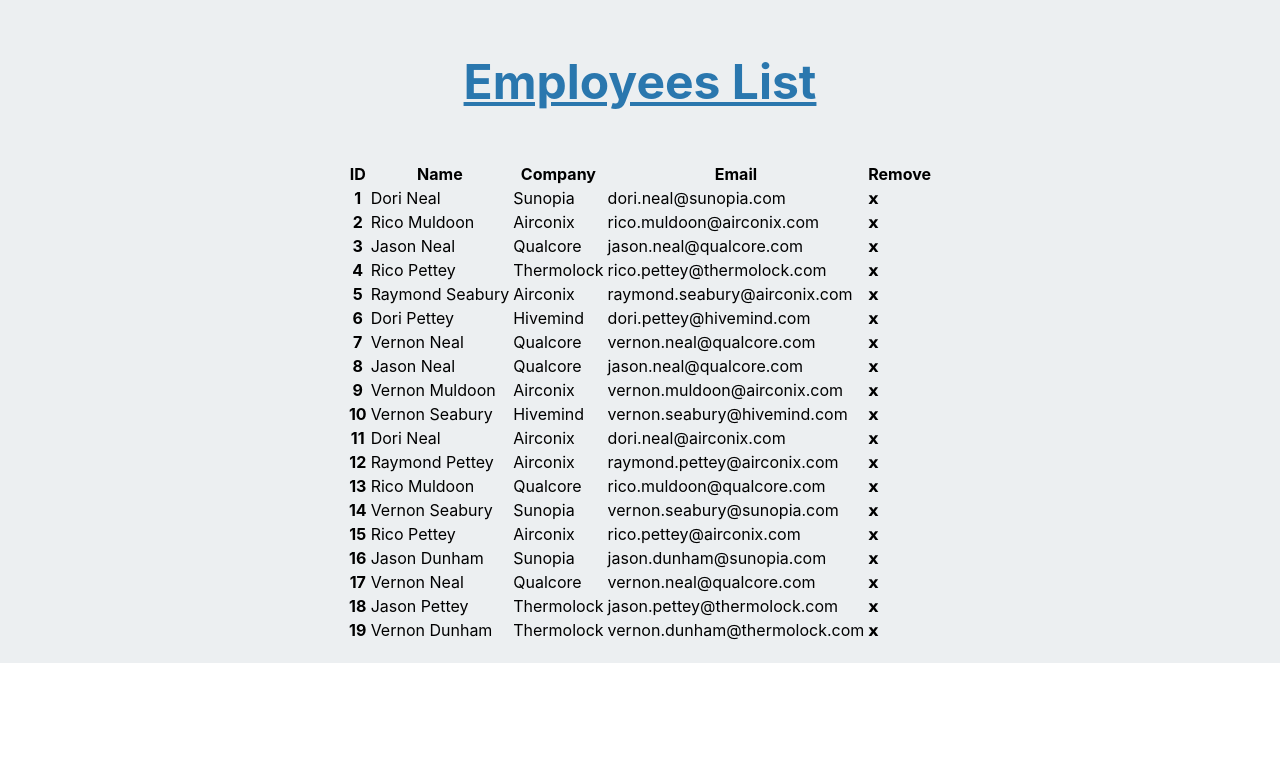
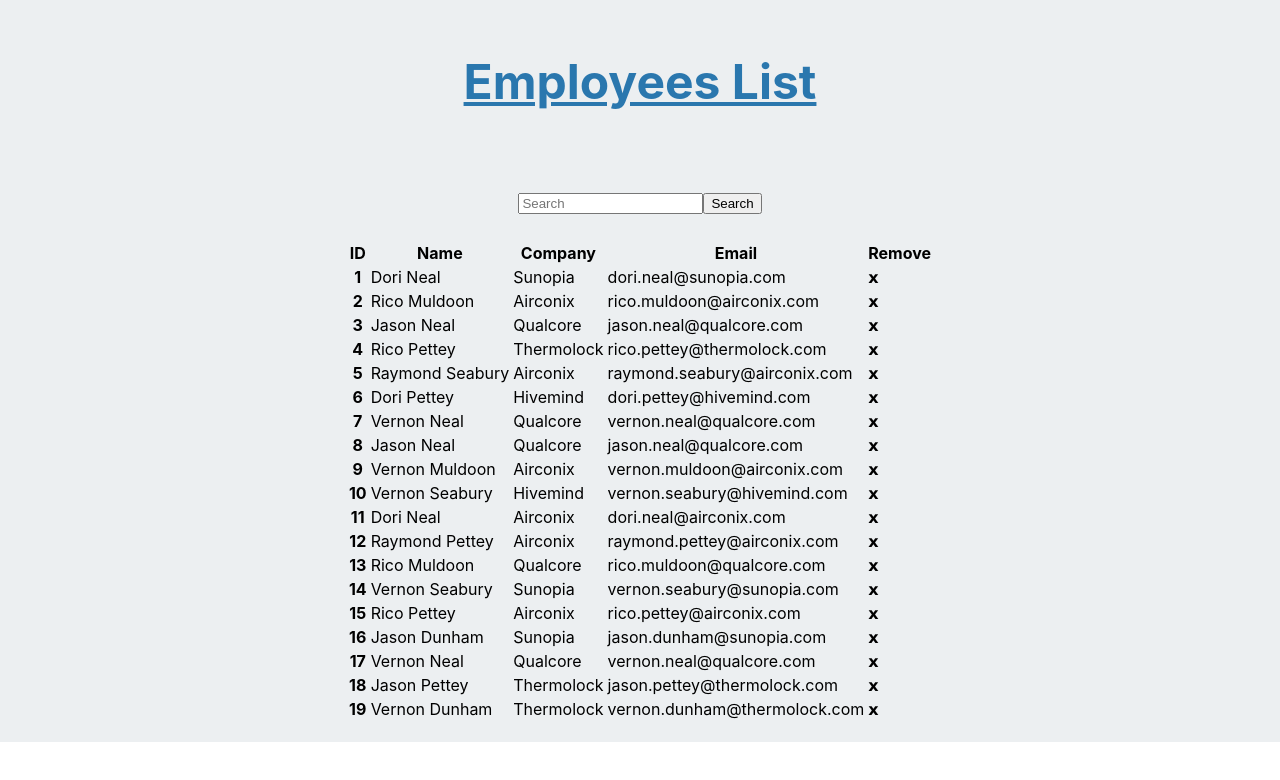
Before and after one commit to deeannalynn/React-Employee-Directory, a React (Create React App) app: page / in a window 1280 px wide. Shown: the top 780 px of the page. Built offline with nearby package versions, Linux system fonts and the light colour scheme.

Commit message:
added a search bar

```diff
--- a/src/App.js
+++ b/src/App.js
@@ -1,12 +1,10 @@
 import React, { Component } from 'react';
 import Wrapper from "./components/Wrapper";
 import Title from "./components/Title";
-// import EmployeeCard from "./components/EmployeeCard"
 import Table from 'react-bootstrap/Table';
+import employees from "./employees.json";
+import SearchBar from './components/SearchBar';
 
-import employees from "./employees.json";
-// import TopRow from "./components/TopRow";
-// import './App.css';
 
 class App extends Component {
   state = {
@@ -23,7 +21,7 @@ class App extends Component {
     return (
       <Wrapper>
         <Title>Employees List</Title>
-        {/* <TopRow /> */}
+        <SearchBar />
         <Table striped bordered hover>
           <thead>
             <tr>
@@ -41,9 +39,10 @@ class App extends Component {
                 <td>{employee.name}</td>
                 <td>{employee.company}</td>
                 <td>{employee.email}</td>
-                <td>    <span onClick={() => employee.removeEmployee(employee.id)} className="remove">
+                <td>
+                  <span onClick={() => employee.removeEmployee(employee.id)} className="remove">
                   𝘅
-                        </span>
+                  </span>
                 </td>
               </tr>
             ))}</tbody>
--- a/src/components/EmployeeCard/index.js
+++ b/src/components/EmployeeCard/index.js
@@ -1,14 +1,12 @@
 import React from "react";
 import Table from 'react-bootstrap/Table';
 import "./style.css";
-import TopRow from "../TopRow";
 
 
 function EmployeeCard(props) {
 
   return (
     <Table>
-      <TopRow/>
       <tbody>
       {props.employees.map(employee => (
         <tr>
--- /dev/null
+++ b/src/components/SearchBar/index.js
@@ -0,0 +1,21 @@
+import React, { Component } from "react";
+import Form from "react-bootstrap/Form";
+import FormControl from "react-bootstrap/FormControl";
+import Button from "react-bootstrap/Button";
+import "./style.css";
+
+
+class SearchBar extends Component {
+
+
+render() {
+    return (
+        <Form inline id="searchbar">
+            <FormControl type="text" placeholder="Search" className="mr-sm-2" />
+            <Button variant="outline-success">Search</Button>
+        </Form>
+    );
+}
+}
+
+export default SearchBar;
--- /dev/null
+++ b/src/components/SearchBar/style.css
@@ -0,0 +1,6 @@
+#searchbar {
+    width: 100%;
+    text-align: center;
+    font-size: 3rem;
+    margin-bottom: 20px;
+  }
```
Also changed, not shown: src/components/TopRow/index.js (deleted, +0 -16 lines).
